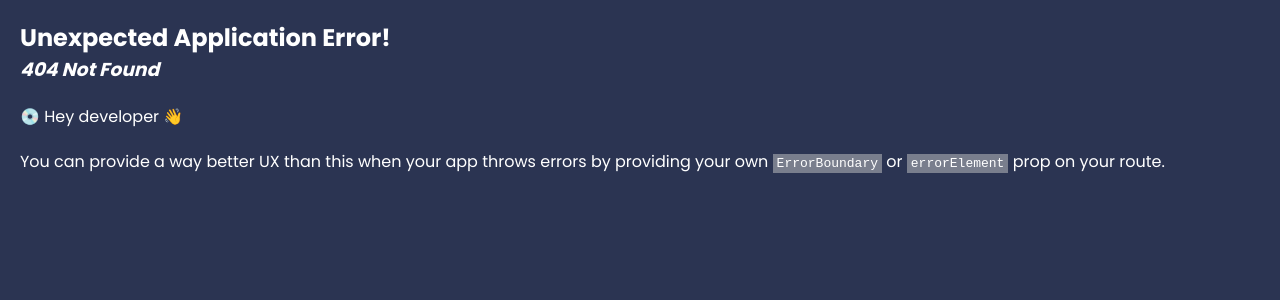
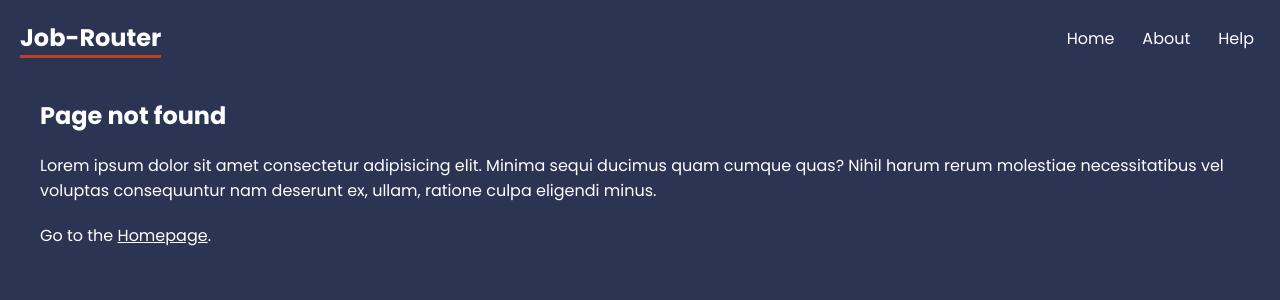
Before and after one commit to SSBeron/Job-router, a React (Create React App) app: page /careers/1 in a window 1280 px wide. Before the commit this address had no page. Shown: the top 300 px of the page. Built offline with nearby package versions, Linux system fonts and the light colour scheme.

Commit message:
add page NotFound

```diff
--- a/src/App.jsx
+++ b/src/App.jsx
@@ -14,6 +14,7 @@ import Contact from "./pages/help/Contact"
 
 import RootLayout from "./layouts/RootLayout";
 import HelpLayout from "./layouts/HelpLayout";
+import NotFound from "./pages/NotFound";
 
 
 const myRouter = createBrowserRouter(
@@ -25,6 +26,8 @@ const myRouter = createBrowserRouter(
             <Route path="faq" element={<Faq />} />
             <Route path="contact" element={<Contact />} />
         </Route>
+
+        <Route path="*" element={<NotFound />}/>
       </Route>
   )
 )
--- /dev/null
+++ b/src/pages/NotFound.jsx
@@ -0,0 +1,11 @@
+import { Link } from "react-router-dom";
+
+export default function NotFound() {
+  return (
+    <div>
+      <h2>Page not found</h2>
+      <p>Lorem ipsum dolor sit amet consectetur adipisicing elit. Minima sequi ducimus quam cumque quas? Nihil harum rerum molestiae necessitatibus vel voluptas consequuntur nam deserunt ex, ullam, ratione culpa eligendi minus.</p>
+    <p>Go to the <Link to="/">Homepage</Link>.</p>
+    </div>
+  )
+}
```
